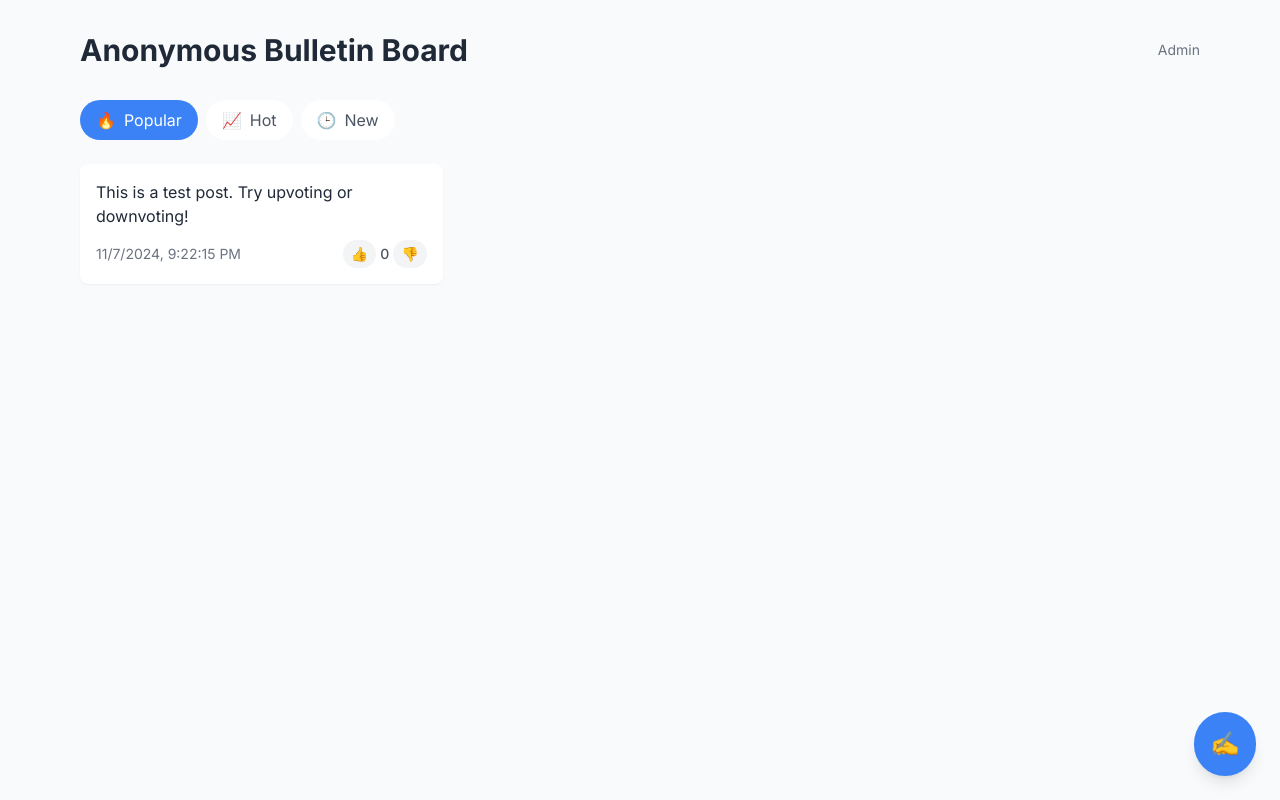
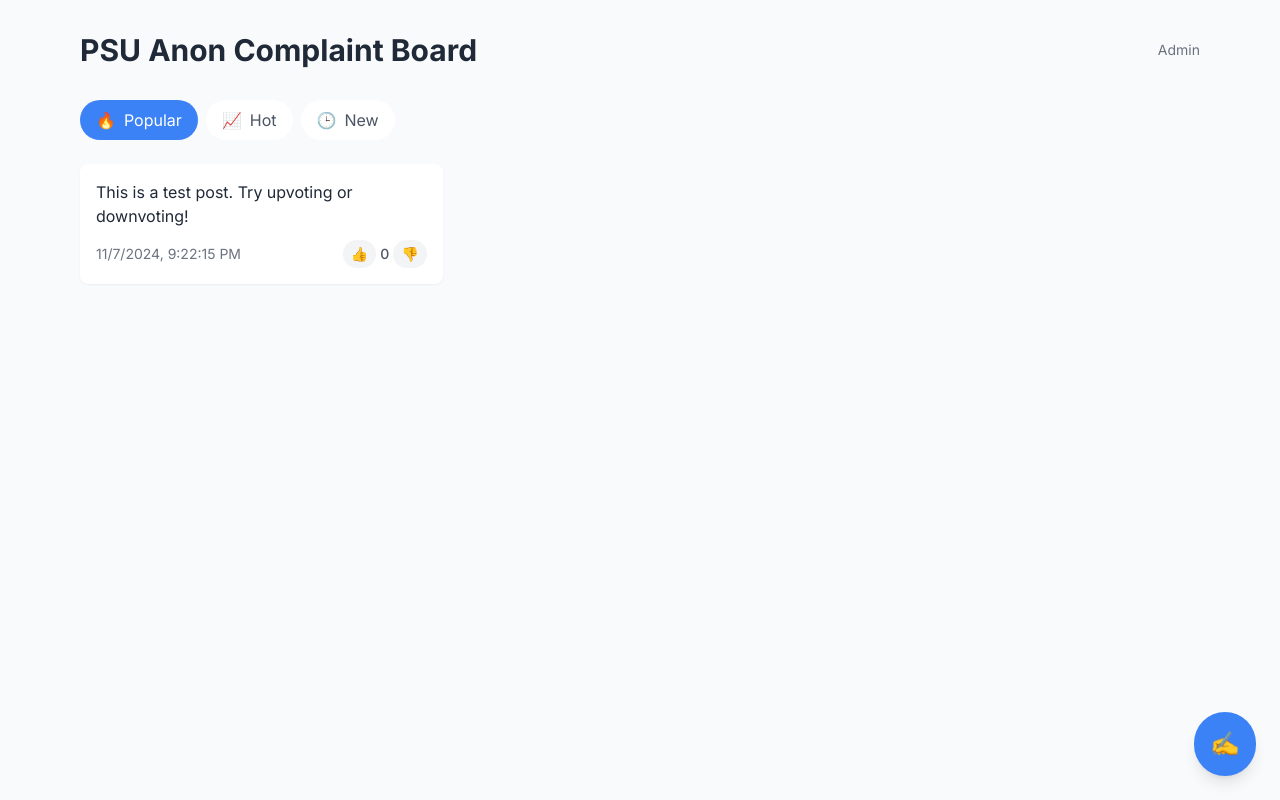
Before and after one commit to bevakooph/psuanoncomplaintboard, a React (Vite) app: page / in a window 1280 px wide. Built offline with nearby package versions, Linux system fonts and the light colour scheme.

Commit message:
working on pages - live

```diff
--- a/src/App.jsx
+++ b/src/App.jsx
@@ -118,7 +118,7 @@
             <div className="max-w-6xl mx-auto px-4 pb-24">
                 <div className="flex justify-between items-center mb-8">
                     <h1 className="text-3xl font-bold text-gray-800">
-                        Anonymous Bulletin Board
+                        PSU Anon Complaint Board
                     </h1>
                     {isAdmin() ? (
                         <button
```
